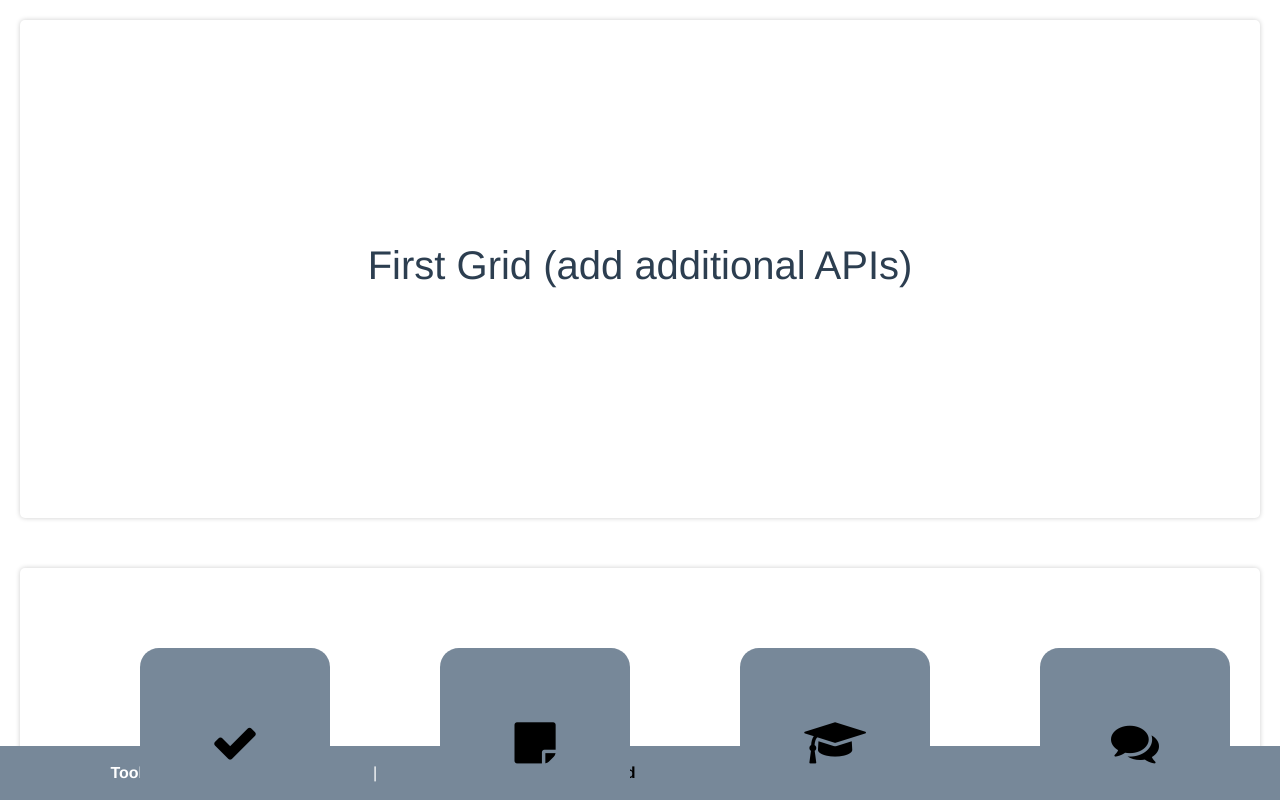
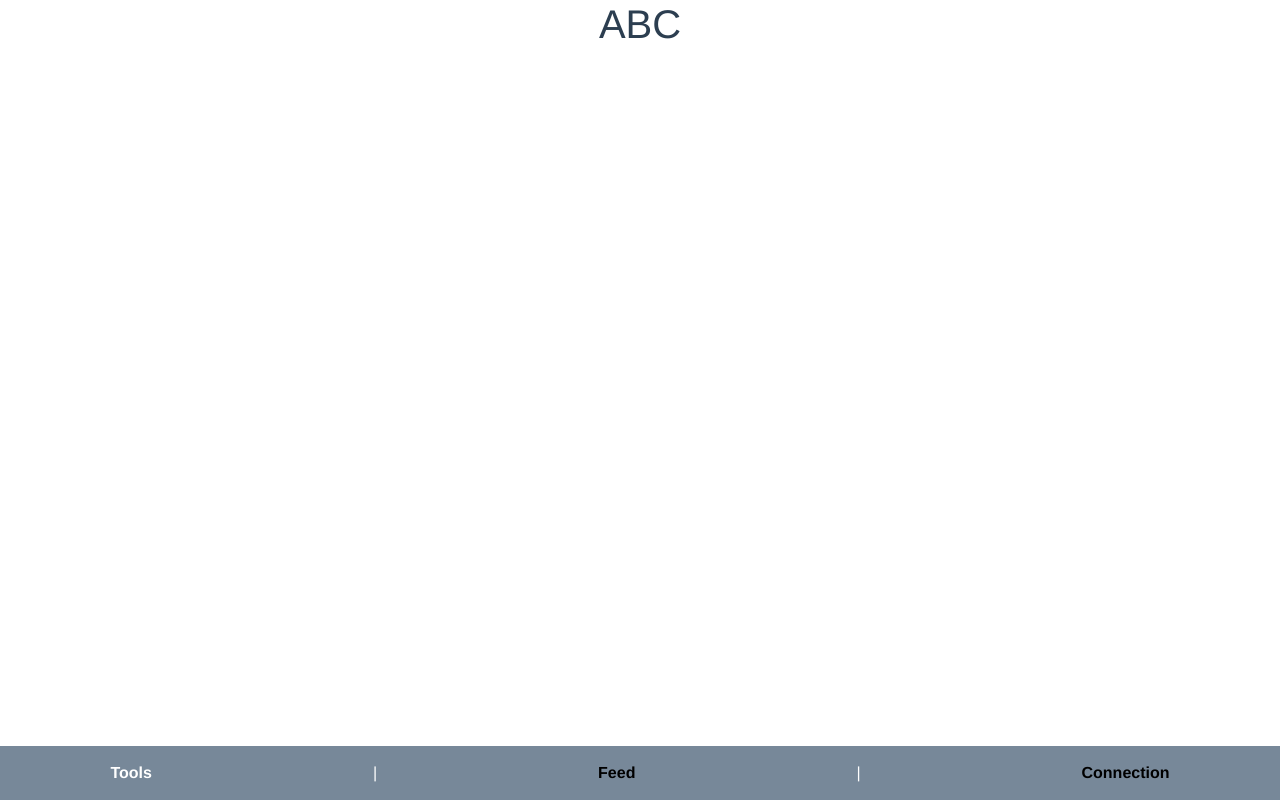
Before and after one commit to bhathiknk/socialmedia-webapp, a Vue app: page / in a window 1280 px wide. Shown: the top 800 px of the page. Built offline with nearby package versions, Linux system fonts and the light colour scheme.

Commit message:
added homepage

```diff
--- /dev/null
+++ b/src/components/HomePage/HomePage.vue
@@ -0,0 +1,3 @@
+<template>
+  <h1>ABC</h1>
+</template>
--- a/src/router/index.js
+++ b/src/router/index.js
@@ -13,13 +13,21 @@ import SignUp from "@/components/LoggingComponent/SignUp.vue";
 import SignIn from "@/components/LoggingComponent/SignIn.vue";
 import UserDetailEdit from "@/components/ProfileCom/UserDetailEdit.vue";
 import AddFeed from "@/components/FeedCom/AddFeed.vue";
+import HomePage from "@/components/HomePage/HomePage.vue"
 
 const routes = [
   {
-    path: '/',
+    path: '/SignIn',
     name: 'profile',
     component: ProfileView
   },
+
+  {
+    path: '/',
+    name: 'HomePage',
+    component: HomePage
+  },
+
   {
     path: '/feed',
     name: 'Feed',
```
